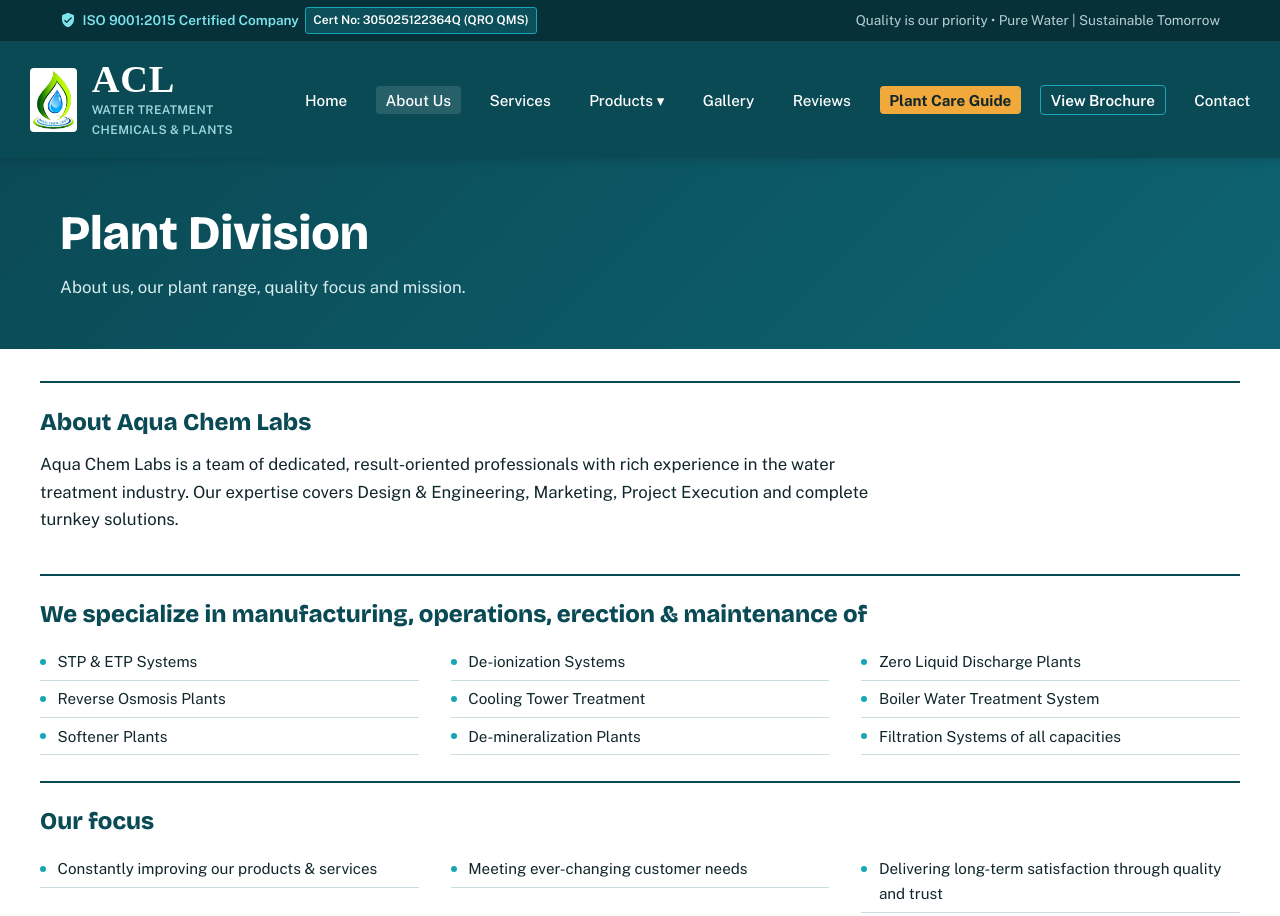
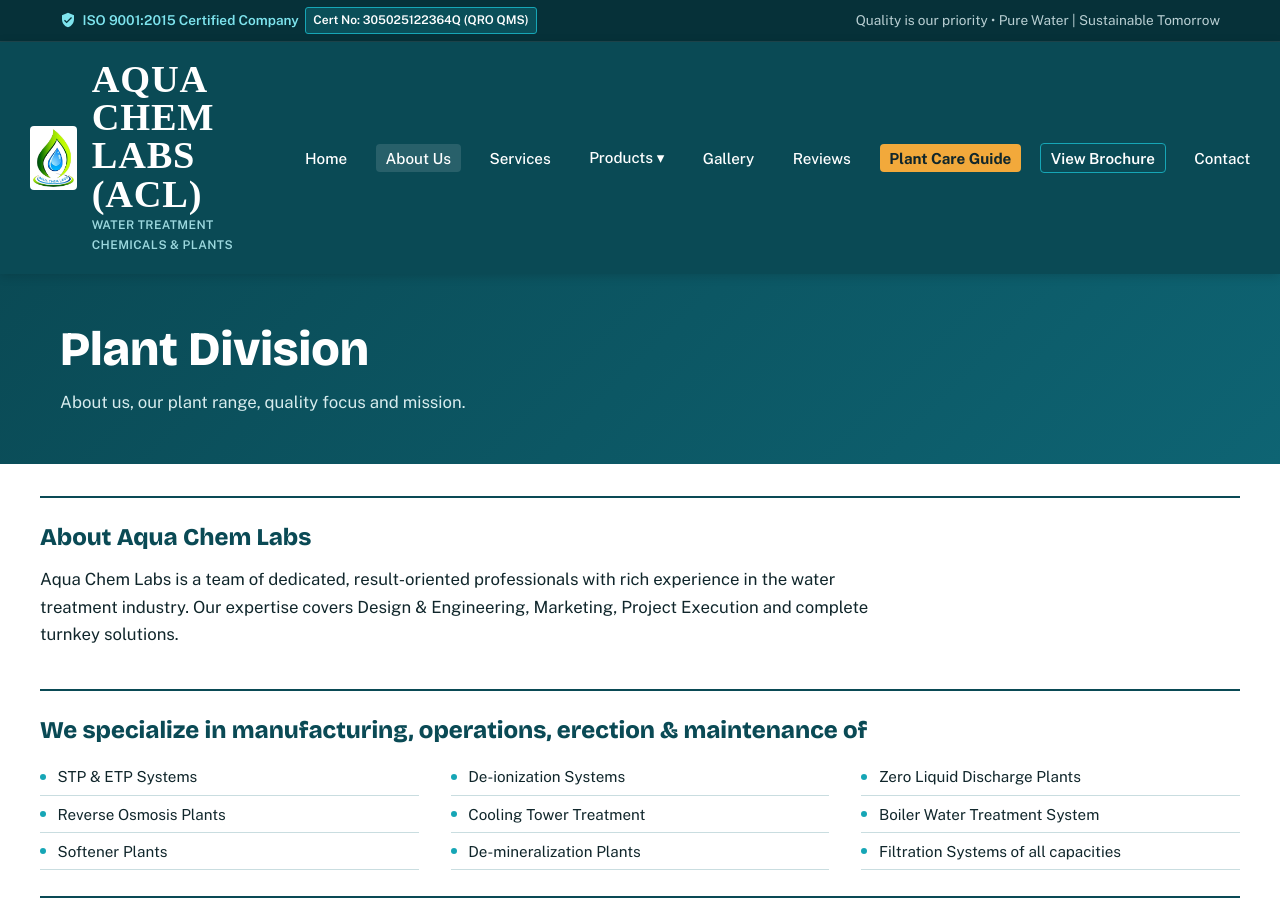
Before and after one commit to aquachemlabs-oss/aquachemlabs, a plain HTML site: page plant-division.html in a window 1280 px wide. Shown: the top 916 px of the page. Drawn offline with nearby package versions, Linux system fonts and the light colour scheme; a script that the page names is missing.

Commit message:
Update plant-division.html

```diff
--- a/plant-division.html
+++ b/plant-division.html
@@ -33,7 +33,7 @@
    <img src="logo.png" alt="Aqua Chem Labs Logo" class="brand-logo-img">
    <div class="brand-text">
     <!-- Updated to match letterhead typography -->
-    <span class="brand-name">ACL</span>
+    <span class="brand-name">AQUA CHEM LABS (ACL)</span>
     <span class="brand-tag">Water Treatment Chemicals &amp; Plants</span>
    </div>
   </a>
```
